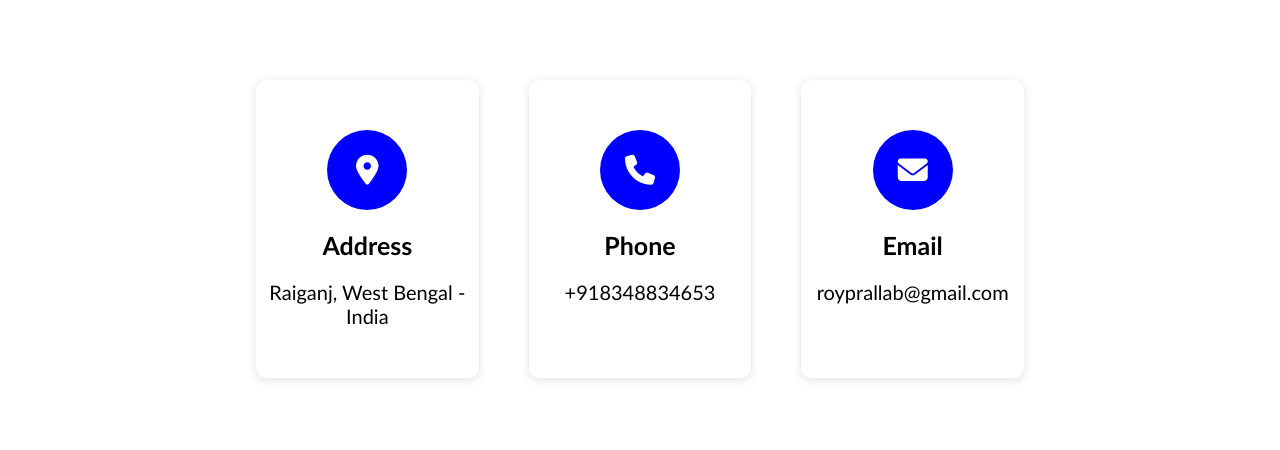
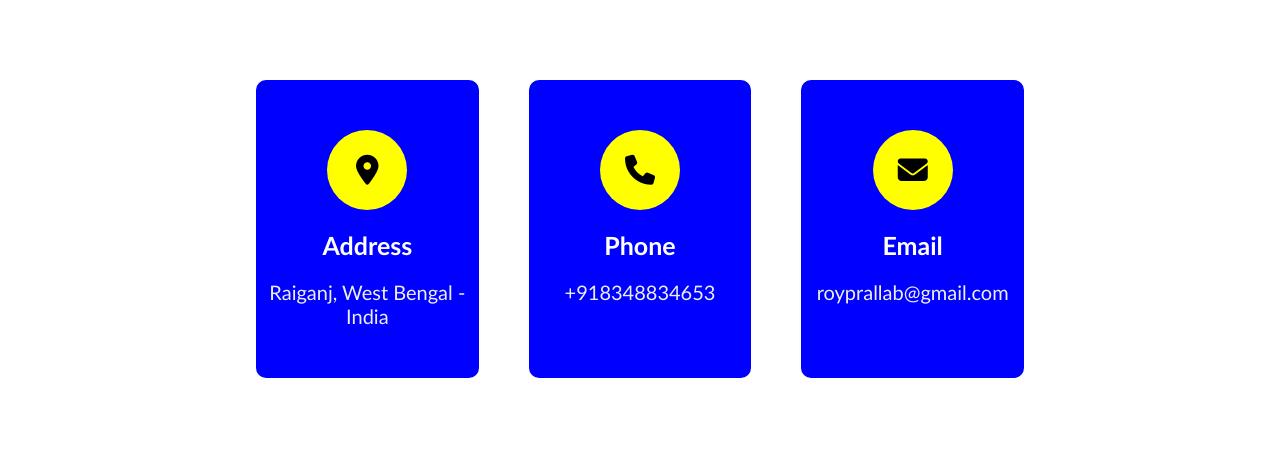
Before and after one commit to prallab-roy/portfolio, a plain HTML site: page contact_me.html in a window 1280 px wide. Shown: the part 218-668 px from the top of the page. Drawn offline with Linux system fonts and the light colour scheme.

Commit message:
Update contact_me.css

```diff
--- a/Resourse/css/contact_me.css
+++ b/Resourse/css/contact_me.css
@@ -308,13 +308,13 @@ ul li a:hover{
     font-family: calibri;
     margin-top: 30px;
     padding: 50px 0;
-    box-shadow: rgba(99, 99, 99, 0.2) 0px 2px 8px 0px;
+    background-color: blue;
     border-radius: 10px;
   }
   .contact_me_section .contact_me_section_content .contact_me_section_content_box .contact_me_section_content_box_icon{
     height: 60px;
     width: 60px;
-    background-color: blue;
+    background-color: yellow;
     border-radius: 50%;
     display: flex;
     justify-content: center;
@@ -323,17 +323,19 @@ ul li a:hover{
   }
   .contact_me_section .contact_me_section_content .contact_me_section_content_box .contact_me_section_content_box_icon i{
     font-size: 20px;
-    color: #fff;
+    color: #000000;
   }
   .contact_me_section .contact_me_section_content .contact_me_section_content_box .contact_me_section_content_box_title{
     font-size: 20px;
     text-align: center;
     margin: 10px 0;
     font-weight: 600;
+    color: #fff;
   }
   .contact_me_section .contact_me_section_content .contact_me_section_content_box .contact_me_section_content_box_sub_title{
     font-size: 16px;
     text-align: center;
+    color: #eee;
   }
 }
 @media screen and (min-width: 768px){
@@ -369,13 +371,13 @@ ul li a:hover{
     font-family: calibri;
     margin-top: 20px;
     padding: 50px 0;
-    box-shadow: rgba(99, 99, 99, 0.2) 0px 2px 8px 0px;
+    background-color: blue;
     border-radius: 10px;
   }
   .contact_me_section .contact_me_section_content .contact_me_section_content_box .contact_me_section_content_box_icon{
     height: 60px;
     width: 60px;
-    background-color: blue;
+    background-color: yellow;
     border-radius: 50%;
     display: flex;
     justify-content: center;
@@ -384,17 +386,19 @@ ul li a:hover{
   }
   .contact_me_section .contact_me_section_content .contact_me_section_content_box .contact_me_section_content_box_icon i{
     font-size: 20px;
-    color: #fff;
+    color: #000000;
   }
   .contact_me_section .contact_me_section_content .contact_me_section_content_box .contact_me_section_content_box_title{
     font-size: 20px;
     text-align: center;
     margin: 15px 0;
     font-weight: 600;
+    color: #fff;
   }
   .contact_me_section .contact_me_section_content .contact_me_section_content_box .contact_me_section_content_box_sub_title{
     font-size: 13px;
     text-align: center;
+    color: #eee;
   }
 }
 @media screen and (min-width: 1200px){
@@ -430,13 +434,13 @@ ul li a:hover{
     font-family: calibri;
     margin-top: 92px;
     padding: 50px 0;
-    box-shadow: rgba(99, 99, 99, 0.2) 0px 2px 8px 0px;
+    background-color: blue;
     border-radius: 10px;
   }
   .contact_me_section .contact_me_section_content .contact_me_section_content_box .contact_me_section_content_box_icon{
     height: 80px;
     width: 80px;
-    background-color: blue;
+    background-color: yellow;
     border-radius: 50%;
     display: flex;
     justify-content: center;
@@ -445,17 +449,19 @@ ul li a:hover{
   }
   .contact_me_section .contact_me_section_content .contact_me_section_content_box .contact_me_section_content_box_icon i{
     font-size: 30px;
-    color: #fff;
+    color: #000000;
   }
   .contact_me_section .contact_me_section_content .contact_me_section_content_box .contact_me_section_content_box_title{
     font-size: 25px;
     text-align: center;
     margin: 20px 0;
     font-weight: 600;
+    color: #fff;
   }
   .contact_me_section .contact_me_section_content .contact_me_section_content_box .contact_me_section_content_box_sub_title{
     font-size: 20px;
     text-align: center;
+    color: #eee;
   }
 }
 /*contact section end*/
```
